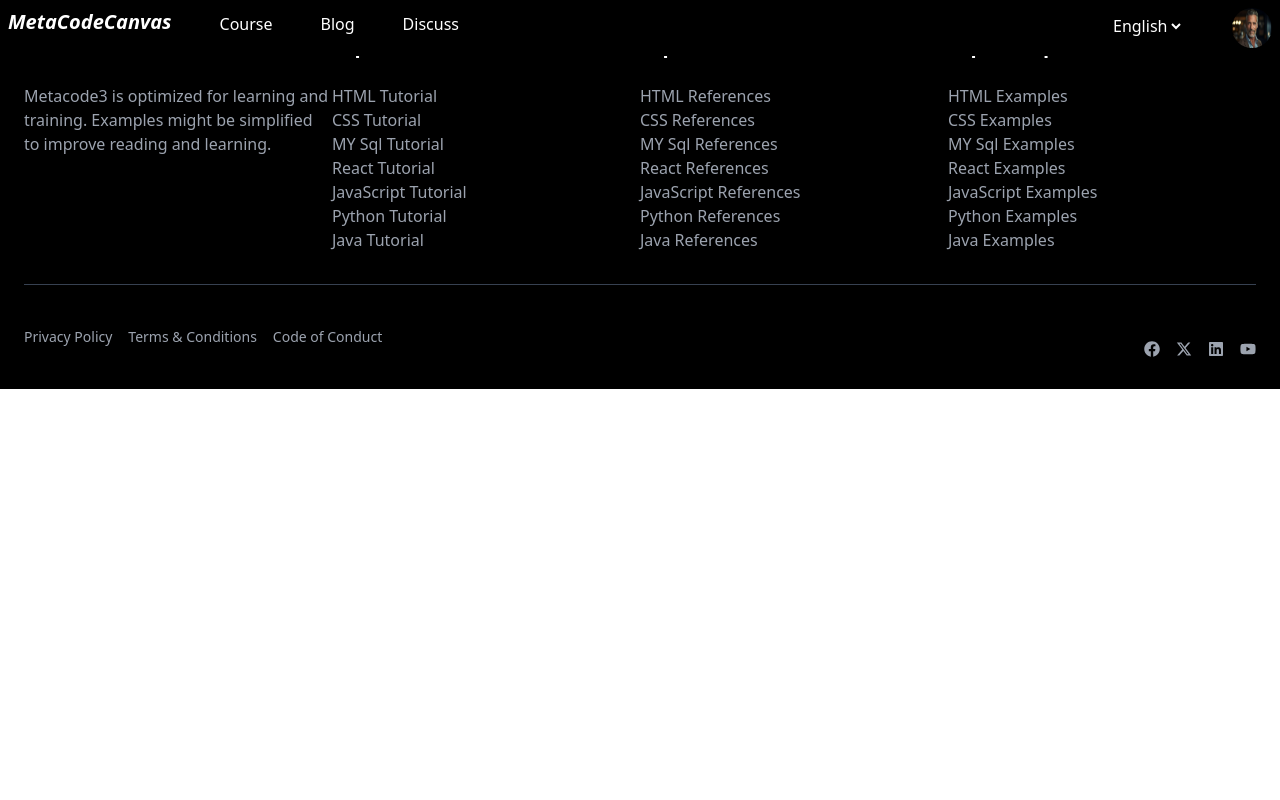
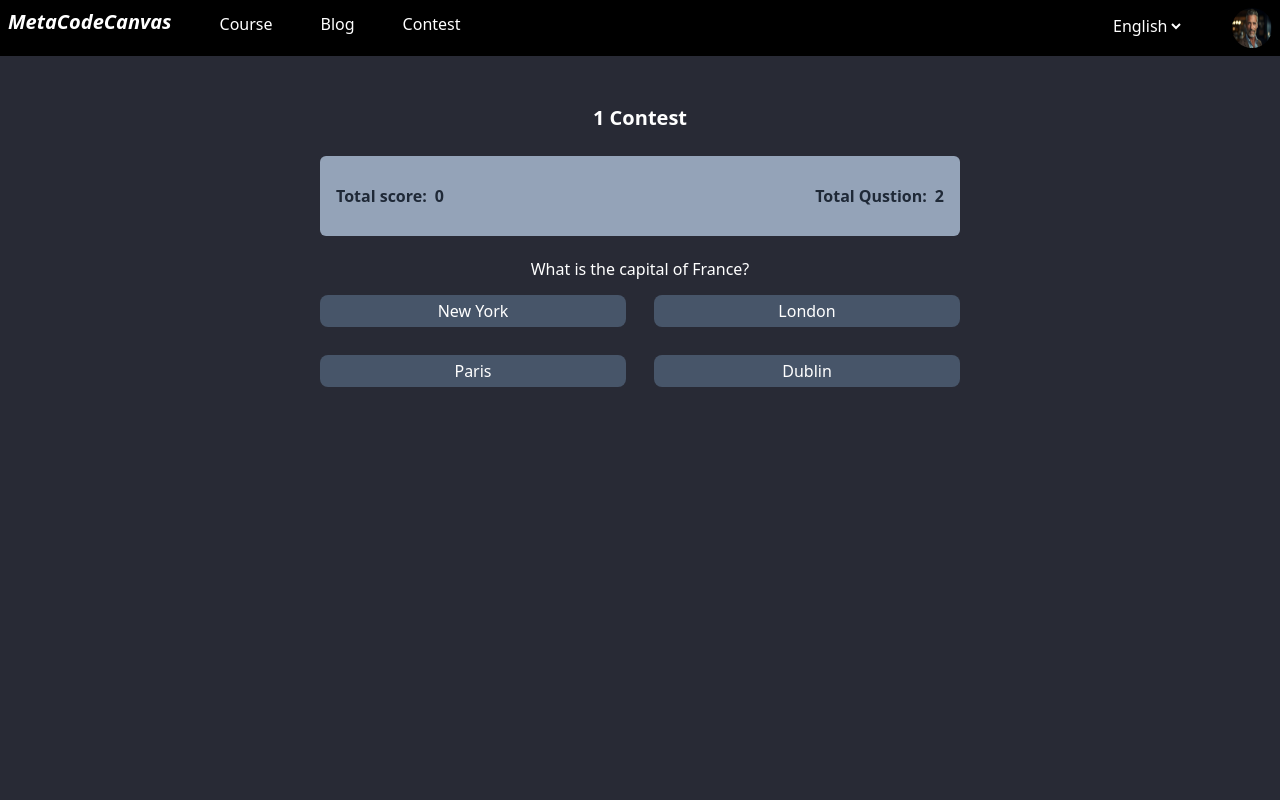
Before and after one commit to Mohammadnoorcse/metacodecanvas, a React (Vite) app in the folder client/: page /contest/1 in a window 1280 px wide. Shown: the top 800 px of the page. Built offline with nearby package versions, Linux system fonts and the light colour scheme.

Commit message:
working contest

```diff
--- a/client/src/App.jsx
+++ b/client/src/App.jsx
@@ -18,6 +18,10 @@ import DiscussionCreate from "./components/deshboard/DiscussionCreate";
 import Course from "./components/deshboard/Course";
 import CourseCreate from "./components/deshboard/CourseCreate";
 import Profile from "./page/Profile";
+import CourseHome from "./page/CourseHome";
+import Contest from "./page/Contest";
+import Quiz from "./components/quiz/Quiz";
+
 
 const App = () => {
   return (
@@ -27,7 +31,10 @@ const App = () => {
        <Routes>
 
         <Route path="/" element={<Home/>}/>
+        <Route path="/course" element={<CourseHome/>}/>
         <Route path="/blog" element={<Blog/>}/>
+        <Route path="/contest" element={<Contest/>}/>
+        <Route path="/contest/:title" element={<Quiz/>}/>
         <Route path="/login" element={<Login/>}/>
         <Route path="/registration" element={<Registration/>}/>
         <Route path="/language/:id" element={<Language/>}/>
--- a/client/src/components/layout/Navbar.jsx
+++ b/client/src/components/layout/Navbar.jsx
@@ -23,7 +23,7 @@ const Navbar = () => {
              <div className="gap-5 course-item ">
               <Link to="/course">Course</Link>
               <Link to="/blog">Blog</Link>
-              <Link to="/">Discuss</Link>
+              <Link to="/contest">Contest</Link>
              </div>
          </div>
          <div className="navbar-item-2 flex gap-5 justify-center content-center relative">
--- /dev/null
+++ b/client/src/components/quiz/Quiz.jsx
@@ -0,0 +1,109 @@
+
+import { useState } from "react";
+import{useParams} from "react-router-dom"
+
+ const questions = [
+    {
+        // headerName
+        questionText: 'What is the capital of France?',
+        answerOptions: [
+            { answerText: 'New York', isCorrect: false },
+            { answerText: 'London', isCorrect: false },
+            { answerText: 'Paris', isCorrect: true },
+            { answerText: 'Dublin', isCorrect: false },
+        ],
+    },
+    {
+        // headerName
+        questionText: 'Who is CEO of Tesla?',
+        answerOptions: [
+            { answerText: 'Jeff Bezos', isCorrect: false },
+            { answerText: 'Elon Musk', isCorrect: true },
+            { answerText: 'Bill Gates', isCorrect: false },
+            { answerText: 'Tony Stark', isCorrect: false },
+        ],
+    },
+
+];
+
+const Quiz = () => {
+    const {title} = useParams();
+
+    const [currentQuestion, setCurrentQuestion] = useState(0);
+    const [score, setScore] = useState(0);
+    const [showResult, setShowResult] = useState(false);
+    const [isAnswering, setIsAnswering] = useState(false);
+    const [selectedAnswer, setSelectedAnswer] = useState(null);
+    const [endQuiz,setEndQuiz] = useState(false);
+
+    const handleAnswerOptionClick = (isCorrect, index) => {
+        setIsAnswering(true);
+        setSelectedAnswer({ isCorrect, index });
+        if (isCorrect) {
+            setScore(score + 1);
+        }
+
+        setTimeout(() => {
+            const nextQuestion = currentQuestion + 1;
+            if (nextQuestion < questions.length) {
+                setCurrentQuestion(nextQuestion);
+            } else {
+                setShowResult(true);
+                setEndQuiz(true)
+            }
+            setIsAnswering(false);
+            setSelectedAnswer(null);
+        }, 1000); // 5000 milliseconds = 5 seconds
+    };
+
+
+  return (
+    <div className="w-full min-h-screen flex justify-center bg-color mt-14">
+        <div className="container-content flex flex-col gap-4 items-center">
+            <h1 className="text-white pt-5 text-xl font-bold">{title} Contest</h1>
+            <div className="w-full h-[5rem] md:w-[40rem] bg-slate-400 rounded-md flex justify-between px-[1rem]">
+
+              <div className="flex gap-2 items-center">
+                <span className="text-gray-800 font-bold">Total score:</span>
+                <span className="text-gray-800 font-bold">{score}</span>
+              </div>
+
+              <div className="flex gap-2 items-center">
+                <span className="text-gray-800 font-bold">Total Qustion:</span>
+                <span className="text-gray-800 font-bold">{questions.length}</span>
+              </div>
+            </div>
+
+             <div className={endQuiz?'hidden':"w-full md:w-[40rem] flex flex-col gap-3 items-center"}>
+                <h1 className="text-white">{questions[currentQuestion].questionText}</h1>
+            <div className="w-full grid grid-cols-2 gap-7">
+
+
+                    {questions[currentQuestion].answerOptions.map((answerOption, index) => (
+                    <button
+                        key={index}
+                        onClick={() => handleAnswerOptionClick(answerOption.isCorrect, index)}
+                        disabled={isAnswering}
+                        className="bg-slate-600 h-[2rem] text-white rounded-lg cursor-pointer"
+                        style={{
+                            backgroundColor:
+                                selectedAnswer && selectedAnswer.index === index
+                                    ? (answerOption.isCorrect ? 'green' : 'red')
+                                    : ''
+                        }}
+                    >
+                        {answerOption.answerText}
+                    </button>
+                ))}
+            </div>
+
+             </div>
+
+
+        </div>
+
+    </div>
+  )
+}
+
+export default Quiz
--- /dev/null
+++ b/client/src/page/Contest.jsx
@@ -0,0 +1,23 @@
+import { HeaderCard } from "../Data/HeaderCard"
+import {Link} from "react-router-dom"
+const Contest = () => {
+  return (
+    <div className="w-full min-h-screen flex justify-center bg-color mt-14 py-5">
+        <div className="container-content grid grid-cols-2 gap-3 md:grid-cols-3 lg:grid-cols-4">
+            {HeaderCard.map((value)=>(
+                <>
+                <Link to={`/contest/${value.name}`} key={value._id} className="flex justify-center items-center rounded-xl cursor-pointer " >
+                  <div   style={{backgroundColor:`${value.bg}`}}  className="w-full h-full flex justify-center items-center rounded-xl cursor-pointer">
+                       <span className="text-center text-bg-400 font-bold">{value.name}</span>
+
+                  </div>
+                  </Link>
+                </>
+            ))}
+        </div>
+
+    </div>
+  )
+}
+
+export default Contest
--- a/client/src/page/Course.jsx
+++ /dev/null
@@ -1,9 +0,0 @@
-
-
-const Course = () => {
-  return (
-    <div>Course</div>
-  )
-}
-
-export default Course
--- /dev/null
+++ b/client/src/page/CourseHome.jsx
@@ -0,0 +1,11 @@
+import React from 'react'
+
+const CourseHome = () => {
+  return (
+    <div className='w-full min-h-screen bg-color'>
+
+    </div>
+  )
+}
+
+export default CourseHome
--- a/client/src/page/Discuss.jsx
+++ /dev/null
@@ -1,9 +0,0 @@
-
-
-const Discuss = () => {
-  return (
-    <div>Discuss</div>
-  )
-}
-
-export default Discuss
```
